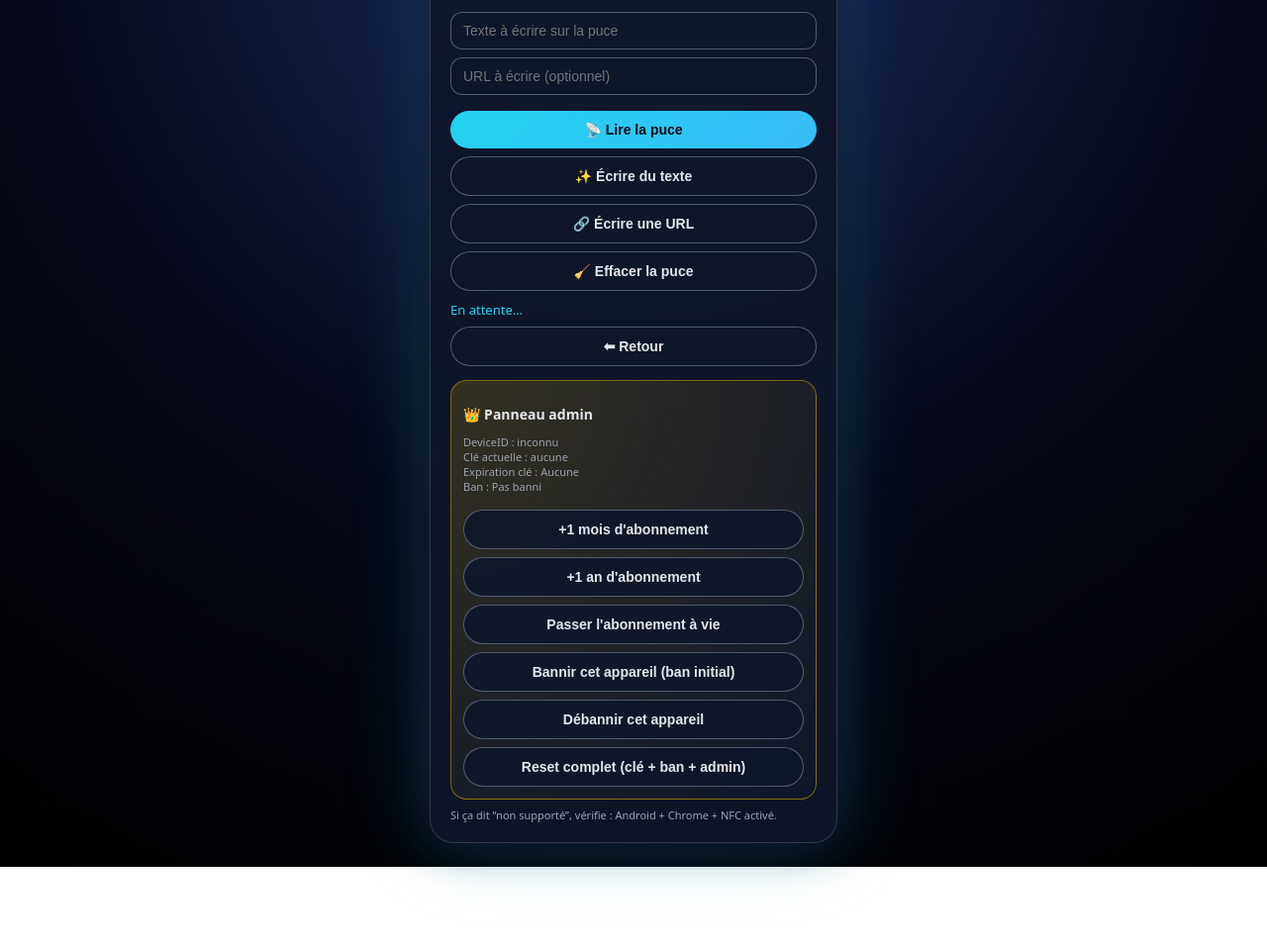
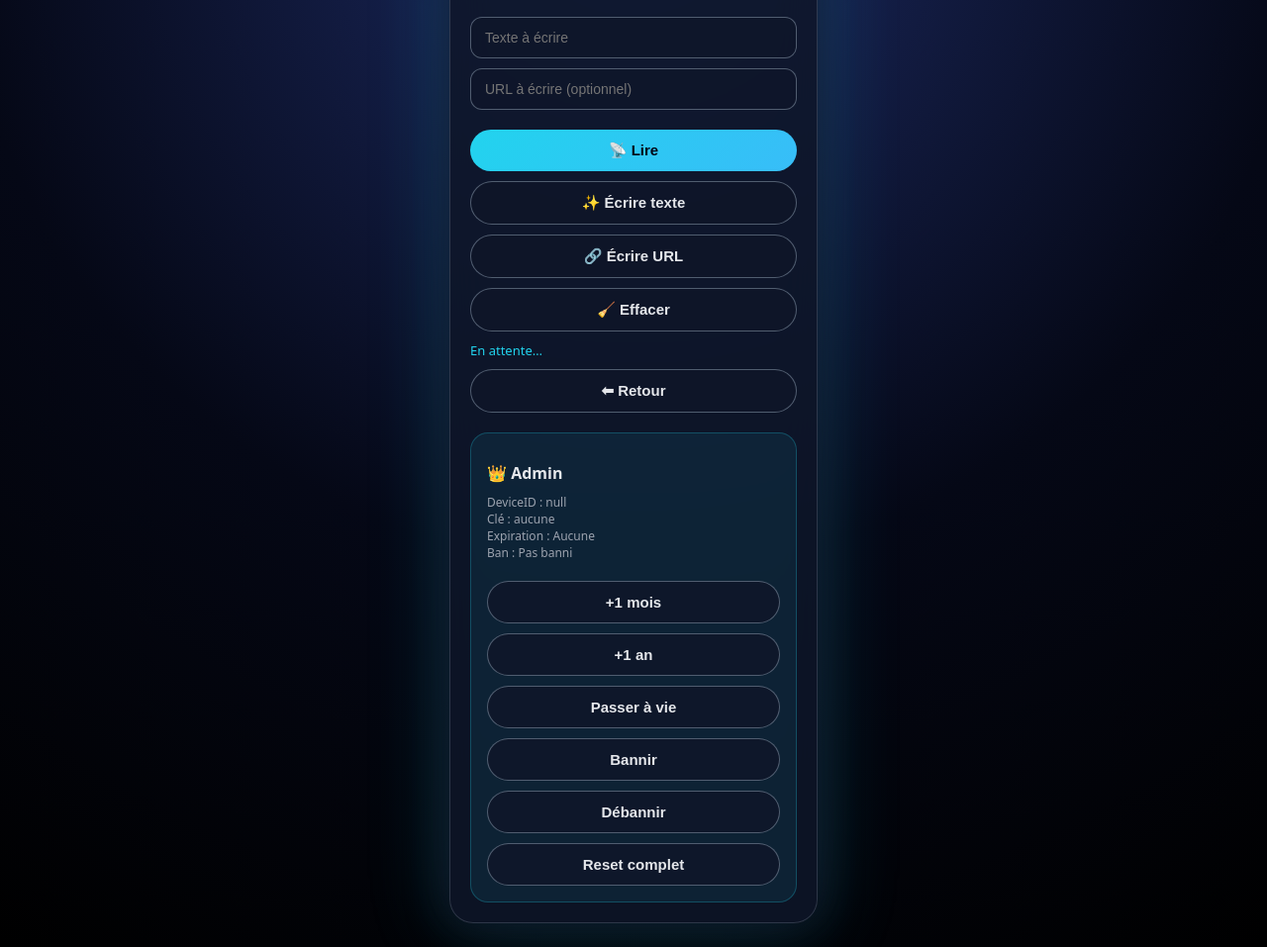
Before and after one commit to KevinDuty/nfc-reader, a website: page nfc.html in a window 1280 px wide. Shown: the part 110-1067 px from the top of the page at 99% size. Before the commit the page ends 986 px from the top, so only its background shows below. Drawn offline with Linux system fonts and the light colour scheme; sample sign-in values are in the browser's storage.

Commit message:
Update nfc.html

```diff
--- a/nfc.html
+++ b/nfc.html
@@ -41,9 +41,10 @@ const BAN_PENALTY_MS = 365 * 24 * 60 * 60 * 1000;
 </script>
 
 <style>
+/* 🔥 STYLE IDENTIQUE À index.html */
 :root {
   --bg: #050816;
-  --card: rgba(15, 23, 42, 0.9);
+  --card: rgba(15, 23, 42, 0.85);
   --accent: #22d3ee;
   --accent-soft: rgba(34, 211, 238, 0.2);
   --danger: #f97373;
@@ -66,7 +67,7 @@ body {
 
 .container {
   width: 100%;
-  max-width: 460px;
+  max-width: 420px;
   padding: 24px;
 }
 
@@ -82,7 +83,7 @@ body {
 }
 
 .title {
-  font-size: 22px;
+  font-size: 24px;
   font-weight: 700;
   margin-bottom: 4px;
   display: flex;
@@ -91,25 +92,25 @@ body {
 }
 
 .title span.icon {
-  font-size: 24px;
+  font-size: 26px;
 }
 
 .subtitle {
   font-size: 13px;
   color: var(--text-muted);
-  margin-bottom: 18px;
+  margin-bottom: 20px;
 }
 
 input {
   width: 100%;
-  padding: 10px 12px;
+  padding: 12px 14px;
   border-radius: 12px;
   border: 1px solid rgba(148, 163, 184, 0.5);
   background: rgba(15, 23, 42, 0.8);
   color: var(--text-main);
   font-size: 14px;
   outline: none;
-  margin-bottom: 8px;
+  margin-bottom: 10px;
 }
 
 input:focus {
@@ -119,13 +120,17 @@ input:focus {
 
 .btn {
   width: 100%;
-  padding: 11px 12px;
+  padding: 12px 14px;
   border-radius: 999px;
   border: none;
-  font-size: 14px;
+  margin-top: 10px;
+  font-size: 15px;
   font-weight: 600;
   cursor: pointer;
-  margin-top: 8px;
+  display: inline-flex;
+  align-items: center;
+  justify-content: center;
+  gap: 8px;
   transition: 0.18s;
 }
 
@@ -134,21 +139,10 @@ input:focus {
   color: #020617;
 }
 
-.btn-primary:hover {
-  transform: translateY(-1px);
-  box-shadow:
-    0 10px 25px rgba(56, 189, 248, 0.35),
-    0 0 20px rgba(34, 211, 238, 0.4);
-}
-
 .btn-ghost {
   background: rgba(15, 23, 42, 0.9);
   color: var(--text-main);
   border: 1px solid rgba(148, 163, 184, 0.5);
-}
-
-.btn-ghost:hover {
-  border-color: var(--accent);
 }
 
 #status {
@@ -158,36 +152,24 @@ input:focus {
   color: var(--accent);
 }
 
-.small {
-  font-size: 11px;
-  color: var(--text-muted);
-  margin-top: 8px;
-}
-
-.section {
-  margin-top: 16px;
-  padding-top: 12px;
-  border-top: 1px dashed rgba(148, 163, 184, 0.4);
-}
-
 #adminPanel {
-  margin-top: 14px;
-  padding: 12px;
-  border-radius: 16px;
-  background: radial-gradient(circle at top left, rgba(234,179,8,0.18), rgba(15,23,42,0.95));
-  border: 1px solid rgba(234, 179, 8, 0.5);
+  margin-top: 20px;
+  padding: 16px;
+  border-radius: 18px;
+  background: rgba(34, 211, 238, 0.08);
+  border: 1px solid rgba(34, 211, 238, 0.25);
   display: none;
 }
 
 #adminPanel h2 {
-  font-size: 14px;
-  margin-bottom: 6px;
+  font-size: 16px;
+  margin-bottom: 10px;
 }
 
 #adminInfo {
-  font-size: 11px;
+  font-size: 12px;
   color: var(--text-muted);
-  margin-bottom: 8px;
+  margin-bottom: 10px;
 }
 </style>
 </head>
@@ -195,64 +177,60 @@ input:focus {
 
 <div class="container">
   <div class="card">
+
     <div class="title">
       <span class="icon">📡</span>
       <span>NFC Reader</span>
     </div>
-    <div class="subtitle">
-      Chrome Android + NFC activé obligatoire.
-    </div>
 
-    <input id="textToWrite" type="text" placeholder="Texte à écrire sur la puce">
-    <input id="urlToWrite" type="text" placeholder="URL à écrire (optionnel)">
+    <div class="subtitle">Chrome Android + NFC activé obligatoire.</div>
 
-    <button class="btn btn-primary" onclick="lire()">📡 Lire la puce</button>
-    <button class="btn btn-ghost" onclick="ecrireTexte()">✨ Écrire du texte</button>
-    <button class="btn btn-ghost" onclick="ecrireURL()">🔗 Écrire une URL</button>
-    <button class="btn btn-ghost" onclick="effacer()">🧹 Effacer la puce</button>
+    <input id="textToWrite" placeholder="Texte à écrire">
+    <input id="urlToWrite" placeholder="URL à écrire (optionnel)">
+
+    <button class="btn btn-primary" onclick="lire()">📡 Lire</button>
+    <button class="btn btn-ghost" onclick="ecrireTexte()">✨ Écrire texte</button>
+    <button class="btn btn-ghost" onclick="ecrireURL()">🔗 Écrire URL</button>
+    <button class="btn btn-ghost" onclick="effacer()">🧹 Effacer</button>
 
     <div id="status">En attente…</div>
 
-    <button class="btn btn-ghost" onclick="window.location.href='index.html'">
-      ⬅ Retour
-    </button>
+    <button class="btn btn-ghost" onclick="window.location.href='index.html'">⬅ Retour</button>
 
+    <!-- PANEL ADMIN -->
     <div id="adminPanel">
-      <h2>👑 Panneau admin</h2>
-      <p id="adminInfo"></p>
+      <h2>👑 Admin</h2>
+      <div id="adminInfo"></div>
 
-      <button class="btn btn-ghost" onclick="extendSub(30)">+1 mois d'abonnement</button>
-      <button class="btn btn-ghost" onclick="extendSub(365)">+1 an d'abonnement</button>
-      <button class="btn btn-ghost" onclick="setLife()">Passer l'abonnement à vie</button>
+      <button class="btn btn-ghost" onclick="extendSub(30)">+1 mois</button>
+      <button class="btn btn-ghost" onclick="extendSub(365)">+1 an</button>
+      <button class="btn btn-ghost" onclick="setLife()">Passer à vie</button>
 
-      <button class="btn btn-ghost" onclick="banDevice()">Bannir cet appareil (ban initial)</button>
-      <button class="btn btn-ghost" onclick="clearBan()">Débannir cet appareil</button>
+      <button class="btn btn-ghost" onclick="banDevice()">Bannir</button>
+      <button class="btn btn-ghost" onclick="clearBan()">Débannir</button>
 
-      <button class="btn btn-ghost" onclick="resetAll()">Reset complet (clé + ban + admin)</button>
+      <button class="btn btn-ghost" onclick="resetAll()">Reset complet</button>
     </div>
 
-    <div class="small">
-      Si ça dit “non supporté”, vérifie : Android + Chrome + NFC activé.
-    </div>
   </div>
 </div>
 
 <script>
-function setStatus(msg, isError = false) {
+function setStatus(msg, err=false) {
   const el = document.getElementById("status");
   el.textContent = msg;
-  el.style.color = isError ? "#f97373" : "#22d3ee";
+  el.style.color = err ? "#f97373" : "#22d3ee";
 }
 
 function checkNFC() {
   if (!("NDEFReader" in window)) {
-    setStatus("❌ Web NFC non supporté. Utilise Chrome sur Android.", true);
+    setStatus("❌ Web NFC non supporté.", true);
     return false;
   }
   return true;
 }
 
-// Admin panel
+// ADMIN PANEL
 function refreshAdminInfo() {
   const info = document.getElementById("adminInfo");
   const key = localStorage.getItem("nfc_key");
@@ -260,12 +238,8 @@ function refreshAdminInfo() {
   const ban = localStorage.getItem("ban_until");
   const device = localStorage.getItem("device_id");
 
-  let expText = "Aucune";
-  if (exp === "life") expText = "À vie";
-  else if (exp) {
-    const d = new Date(Number(exp));
-    expText = d.toLocaleString();
-  }
+  let expText = exp === "life" ? "À vie" : new Date(Number(exp)).toLocaleString();
+  if (!exp) expText = "Aucune";
 
   let banText = "Pas banni";
   if (ban && Number(ban) > Date.now()) {
@@ -273,9 +247,9 @@ function refreshAdminInfo() {
   }
 
   info.innerHTML =
-    "DeviceID : " + (device || "inconnu") + "<br>" +
-    "Clé actuelle : " + (key || "aucune") + "<br>" +
-    "Expiration clé : " + expText + "<br>" +
+    "DeviceID : " + device + "<br>" +
+    "Clé : " + (key || "aucune") + "<br>" +
+    "Expiration : " + expText + "<br>" +
     "Ban : " + banText;
 }
 
@@ -288,26 +262,24 @@ function refreshAdminInfo() {
 
 function clearBan() {
   localStorage.removeItem("ban_until");
-  alert("Ban supprimé pour cet appareil.");
+  alert("Débanni.");
   refreshAdminInfo();
 }
 
 function extendSub(days) {
   let exp = localStorage.getItem("nfc_exp");
-  if (!exp || exp === "life") {
-    exp = Date.now();
-  } else {
-    exp = Number(exp);
-  }
+  if (!exp || exp === "life") exp = Date.now();
+  else exp = Number(exp);
+
   const newExp = exp + days * 24 * 60 * 60 * 1000;
   localStorage.setItem("nfc_exp", newExp);
-  alert(`Abonnement prolongé de ${days} jours.`);
+  alert("Abonnement prolongé.");
   refreshAdminInfo();
 }
 
 function setLife() {
   localStorage.setItem("nfc_exp", "life");
-  alert("Abonnement passé à vie.");
+  alert("Abonnement à vie.");
   refreshAdminInfo();
 }
 
@@ -319,49 +291,33 @@ function banDevice() {
 }
 
 function resetAll() {
-  if (!confirm("Tu es sûr ? Ça efface clé, ban, admin pour cet appareil.")) return;
-  localStorage.removeItem("nfc_key");
-  localStorage.removeItem("nfc_exp");
-  localStorage.removeItem("ban_until");
-  localStorage.removeItem("is_admin");
-  alert("Reset complet effectué.");
-  refreshAdminInfo();
+  localStorage.clear();
+  alert("Reset complet.");
+  location.reload();
 }
 
-// 📡 LIRE
+// NFC FUNCTIONS
 async function lire() {
   if (!checkNFC()) return;
 
   try {
     const reader = new NDEFReader();
     await reader.scan();
-    setStatus("Approche une étiquette NFC…");
+    setStatus("Approche une étiquette…");
 
     reader.onreading = event => {
       let result = "";
       for (const record of event.message.records) {
-        if (record.recordType === "text") {
-          const text = new TextDecoder().decode(record.data);
-          result += `Texte : ${text} `;
-        } else if (record.recordType === "url") {
-          const url = new TextDecoder().decode(record.data);
-          result += `URL : ${url} `;
-        } else {
-          result += `[Type ${record.recordType}] `;
-        }
+        const text = new TextDecoder().decode(record.data);
+        result += text + " ";
       }
-      setStatus(result || "📡 Lu, mais aucun texte/URL lisible trouvé.");
-    };
-
-    reader.onreadingerror = () => {
-      setStatus("Erreur de lecture. Réessaie.", true);
+      setStatus(result || "Aucune donnée.");
     };
   } catch (err) {
     setStatus("Erreur : " + err, true);
   }
 }
 
-// ✨ ÉCRIRE TEXTE
 async function ecrireTexte() {
   if (!checkNFC()) return;
 
@@ -369,63 +325,37 @@ async function ecrireTexte() {
 
   try {
     const writer = new NDEFReader();
-    await writer.write({
-      records: [
-        {
-          recordType: "text",
-          data: text
-        }
-      ]
-    });
-    setStatus("✅ Texte écrit : " + text + " — approche une étiquette.");
+    await writer.write({ records: [{ recordType: "text", data: text }] });
+    setStatus("Texte écrit.");
   } catch (err) {
-    setStatus("Erreur d'écriture : " + err, true);
+    setStatus("Erreur : " + err, true);
   }
 }
 
-// 🔗 ÉCRIRE URL
 async function ecrireURL() {
   if (!checkNFC()) return;
 
   const url = document.getElementById("urlToWrite").value;
-  if (!url) {
-    setStatus("Entre une URL avant d'écrire.", true);
-    return;
-  }
+  if (!url) return setStatus("Entre une URL.", true);
 
   try {
     const writer = new NDEFReader();
-    await writer.write({
-      records: [
-        {
-          recordType: "url",
-          data: url
-        }
-      ]
-    });
-    setStatus("✅ URL écrite : " + url + " — approche une étiquette.");
+    await writer.write({ records: [{ recordType: "url", data: url }] });
+    setStatus("URL écrite.");
   } catch (err) {
-    setStatus("Erreur d'écriture : " + err, true);
+    setStatus("Erreur : " + err, true);
   }
 }
 
-// 🧹 EFFACER
 async function effacer() {
   if (!checkNFC()) return;
 
   try {
     const writer = new NDEFReader();
-    await writer.write({
-      records: [
-        {
-          recordType: "text",
-          data: ""
-        }
-      ]
-    });
-    setStatus("🧹 Étiquette nettoyée (texte vide écrit).");
+    await writer.write({ records: [{ recordType: "text", data: "" }] });
+    setStatus("Étiquette effacée.");
   } catch (err) {
-    setStatus("Erreur lors de l'effacement : " + err, true);
+    setStatus("Erreur : " + err, true);
   }
 }
 </script>
```
